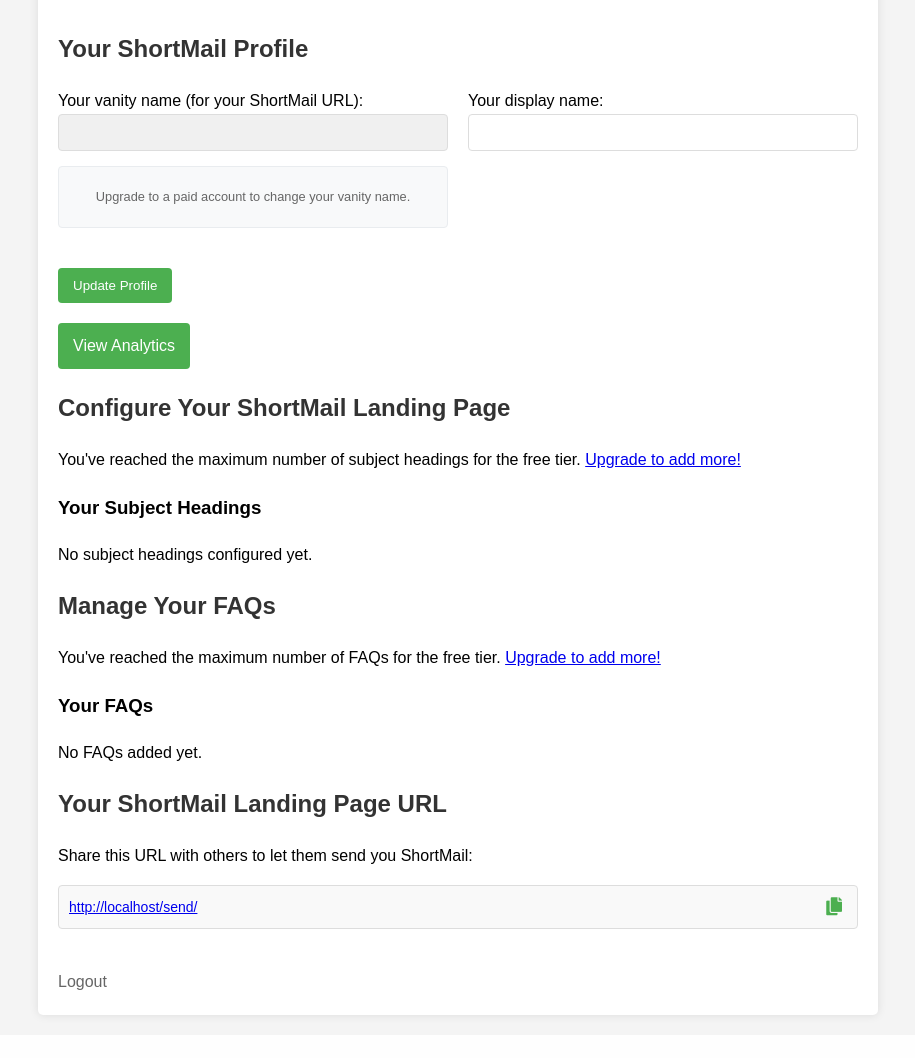
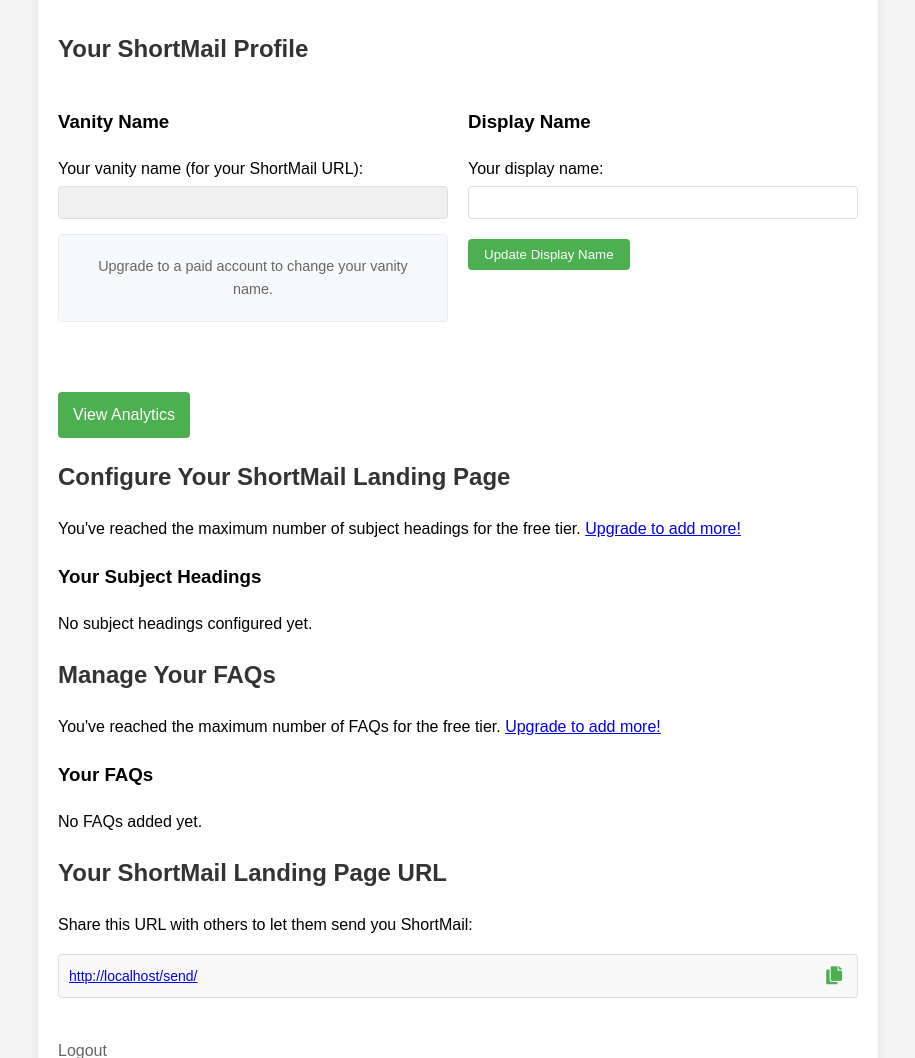
Before and after one commit to nll-ai/shortmail, a FastAPI app: template app/templates/dashboard.html in a window 1280 px wide. Shown: the part 104-1162 px from the top of the page, without its empty margins (182-1097 px from the left). Before the commit the page ends 1125 px from the top, so only its background shows below. Run offline with FastAPI, Linux system fonts and the light colour scheme; the template is opened without the code that fills it, so the values that code supplies are empty.

Commit message:
feat(user-profile)✨: Add endpoints for updating vanity and display names
- Add '/update_vanity_name' POST endpoint for vanity name updates.
- Add '/update_display_name' POST endpoint for display name updates.
- Implement authentication and paid account checks.
- Handle errors and provide UI feedback.

```diff
--- a/app/main.py
+++ b/app/main.py
@@ -299,6 +299,54 @@ async def analytics(request: Request, current_user: User = Depends(get_current_u
         "analytics": analytics_data
     })
 
+@app.post("/update_vanity_name")
+async def update_vanity_name(
+    request: Request,
+    vanity_name: str = Form(...),
+    current_user: User = Depends(get_current_user),
+    db: Session = Depends(get_db)
+):
+    if not current_user:
+        raise HTTPException(status_code=401, detail="Not authenticated")
+
+    if not current_user.is_paid:
+        raise HTTPException(status_code=403, detail="Upgrade to a paid account to change your vanity name")
+
+    try:
+        current_user.vanity_name = vanity_name
+        db.commit()
+    except IntegrityError:
+        db.rollback()
+        return templates.TemplateResponse("dashboard.html", {
+            "request": request,
+            "user": current_user,
+            "error": "This vanity name is already taken. Please choose another."
+        })
+
+    return RedirectResponse(url="/dashboard", status_code=303)
+
+@app.post("/update_display_name")
+async def update_display_name(
+    request: Request,
+    display_name: str = Form(...),
+    current_user: User = Depends(get_current_user),
+    db: Session = Depends(get_db)
+):
+    if not current_user:
+        raise HTTPException(status_code=401, detail="Not authenticated")
+
+    if not display_name:
+        return templates.TemplateResponse("dashboard.html", {
+            "request": request,
+            "user": current_user,
+            "error": "Display name is required."
+        })
+
+    current_user.display_name = display_name
+    db.commit()
+
+    return RedirectResponse(url="/dashboard", status_code=303)
+
 if __name__ == "__main__":
     import uvicorn
     uvicorn.run(app, host="0.0.0.0", port=8000)
--- a/app/static/styles.css
+++ b/app/static/styles.css
@@ -297,22 +297,32 @@ li {
 
 .two-column-form {
     display: flex;
-    flex-direction: column;
-    gap: 20px;
-}
-
-.form-row {
-    display: flex;
+    justify-content: space-between;
     gap: 20px;
 }
 
 .form-column {
     flex: 1;
-    min-width: 0; /* This allows the flex item to shrink below its content size */
 }
 
 .form-column input[type="text"] {
     width: 100%;
+    padding: 8px;
+    margin-bottom: 10px;
+}
+
+.form-column input[type="submit"] {
+    padding: 8px 16px;
+    background-color: #4CAF50;
+    color: white;
+    border: none;
+    cursor: pointer;
+}
+
+.upgrade-message {
+    font-size: 0.9em;
+    color: #666;
+    margin-top: 5px;
 }
 
 @media (max-width: 600px) {
@@ -325,3 +335,48 @@ input[readonly] {
     background-color: #f0f0f0;
     cursor: not-allowed;
 }
+
+.profile-setup {
+    margin-bottom: 30px;
+}
+
+.profile-setup .two-column-form {
+    display: flex;
+    gap: 20px;
+}
+
+.profile-setup .form-column {
+    flex: 1;
+    min-width: 0; /* Allows flex items to shrink below content size */
+}
+
+.profile-setup form {
+    display: flex;
+    flex-direction: column;
+}
+
+.profile-setup label {
+    margin-bottom: 5px;
+}
+
+.profile-setup input[type="text"] {
+    width: 100%;
+    margin-bottom: 10px;
+}
+
+.profile-setup input[type="submit"] {
+    margin-top: 10px;
+    align-self: flex-start;
+}
+
+.profile-setup .upgrade-message {
+    font-size: 0.9em;
+    color: #666;
+    margin-top: 5px;
+}
+
+@media (max-width: 768px) {
+    .profile-setup .two-column-form {
+        flex-direction: column;
+    }
+}
--- a/app/templates/dashboard.html
+++ b/app/templates/dashboard.html
@@ -16,26 +16,28 @@
             {% if error %}
                 <p class="error">{{ error }}</p>
             {% endif %}
-            <form action="/dashboard" method="post" class="two-column-form">
-                <div class="form-row">
-                    <div class="form-column">
+            <div class="two-column-form">
+                <div class="form-column">
+                    <h3>Vanity Name</h3>
+                    <form action="/update_vanity_name" method="post">
                         <label for="vanity_name">Your vanity name (for your ShortMail URL):</label>
-                        {% if user.is_paid %}
-                            <input type="text" id="vanity_name" name="vanity_name" required value="{{ user.vanity_name or '' }}">
+                        <input type="text" id="vanity_name" name="vanity_name" required value="{{ user.vanity_name or '' }}" {% if not user.is_paid %}readonly{% endif %}>
+                        {% if not user.is_paid %}
+                            <p class="upgrade-message">Upgrade to a paid account to change your vanity name.</p>
                         {% else %}
-                            <input type="text" id="vanity_name" name="vanity_name" required value="{{ user.vanity_name or '' }}" readonly>
-                            <p class="upgrade-message">Upgrade to a paid account to change your vanity name.</p>
+                            <input type="submit" value="Update Vanity Name">
                         {% endif %}
-                    </div>
-                    <div class="form-column">
+                    </form>
+                </div>
+                <div class="form-column">
+                    <h3>Display Name</h3>
+                    <form action="/update_display_name" method="post">
                         <label for="display_name">Your display name:</label>
                         <input type="text" id="display_name" name="display_name" required value="{{ user.display_name or '' }}">
-                    </div>
+                        <input type="submit" value="Update Display Name">
+                    </form>
                 </div>
-                <div class="form-row">
-                    <input type="submit" value="Update Profile">
-                </div>
-            </form>
+            </div>
         </div>
 
         <div class="analytics-link">
```
